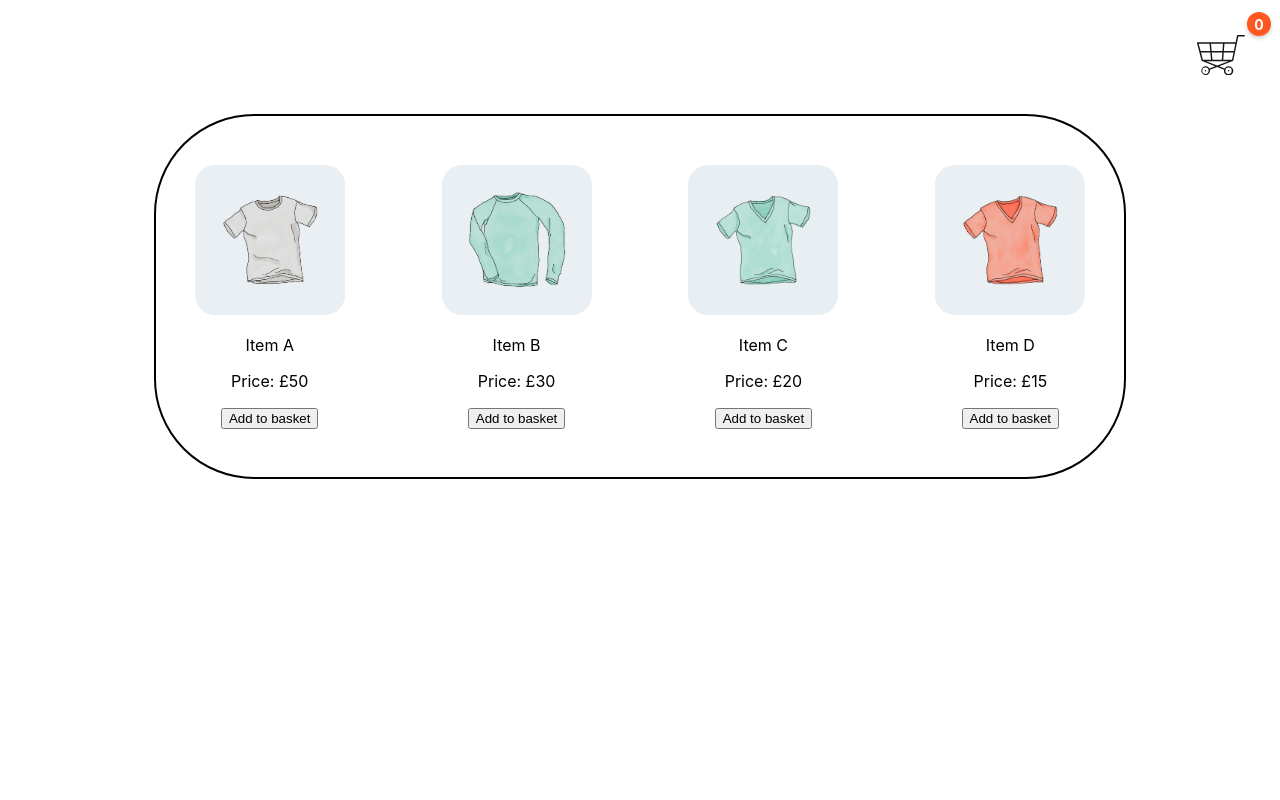
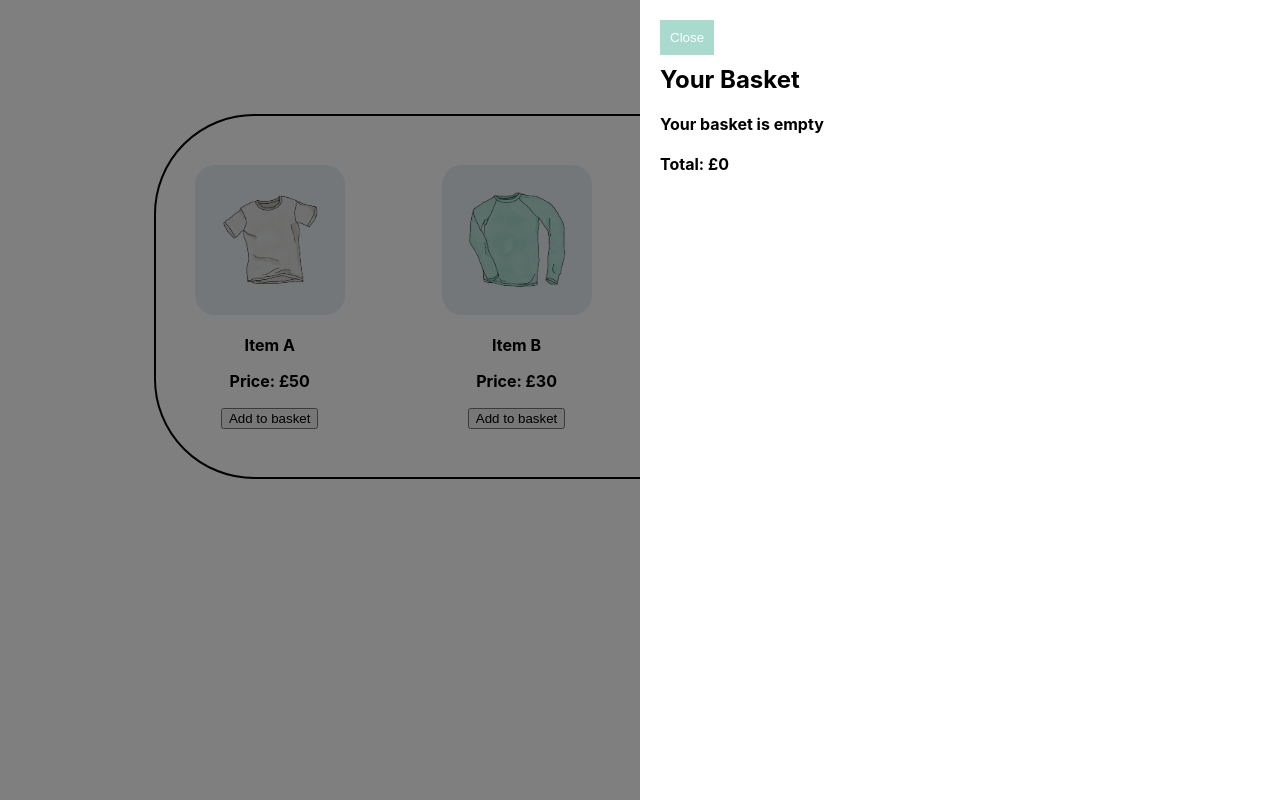
Before and after one commit to dijisolanke/cart, a React (Create React App) app: page / in a window 1280 px wide. Both pictures are taken after a click on the button 1221 px from the left and 57 px from the top of the page. Built offline with nearby package versions, Linux system fonts and the light colour scheme.

Commit message:
wip. overlay component added and cart logic close to complete

```diff
--- a/src/App.tsx
+++ b/src/App.tsx
@@ -2,6 +2,7 @@ import { useState, useEffect } from "react";
 import "./App.css";
 import Cart from "./Components/Cart";
 import ShoppingItems from "./Components/ShoppingItems";
+import BasketOverlay from "./Components/BasketOverlay";
 import { Item } from "../src/Components/ShoppingItems/types";
 
 function App() {
@@ -15,14 +16,28 @@ function App() {
     return savedCart ? JSON.parse(savedCart) : [];
   });
 
+  const [isOverlayVisible, setIsOverlayVisible] = useState(false);
+
   useEffect(() => {
     localStorage.setItem("itemCount", JSON.stringify(count));
     localStorage.setItem("cartItems", JSON.stringify(cart));
   }, [count, cart]);
 
+  const toggleOverlay = () => {
+    setIsOverlayVisible(!isOverlayVisible);
+  };
+
   return (
     <>
-      <Cart itemCount={count} />
+      <Cart
+        itemCount={count}
+        toggleOverlay={toggleOverlay} // Passing the toggle function to Cart
+      />
+      <BasketOverlay
+        cart={cart}
+        isVisible={isOverlayVisible}
+        onClose={toggleOverlay} // Passing the function to close the overlay
+      />
       <ShoppingItems
         countValue={count}
         setCountValue={setCount}
@@ -34,3 +49,40 @@ function App() {
 }
 
 export default App;
+
+// import { useState, useEffect } from "react";
+// import "./App.css";
+// import Cart from "./Components/Cart";
+// import ShoppingItems from "./Components/ShoppingItems";
+// import { Item } from "../src/Components/ShoppingItems/types";
+
+// function App() {
+//   const [count, setCount] = useState<number>(() => {
+//     const savedCount = localStorage.getItem("itemCount");
+//     return savedCount ? JSON.parse(savedCount) : 0;
+//   });
+
+//   const [cart, setCart] = useState<Item[]>(() => {
+//     const savedCart = localStorage.getItem("cartItems");
+//     return savedCart ? JSON.parse(savedCart) : [];
+//   });
+
+//   useEffect(() => {
+//     localStorage.setItem("itemCount", JSON.stringify(count));
+//     localStorage.setItem("cartItems", JSON.stringify(cart));
+//   }, [count, cart]);
+
+//   return (
+//     <>
+//       <Cart itemCount={count} />
+//       <ShoppingItems
+//         countValue={count}
+//         setCountValue={setCount}
+//         cart={cart}
+//         setCart={setCart}
+//       />
+//     </>
+//   );
+// }
+
+// export default App;
--- /dev/null
+++ b/src/Components/BasketOverlay/index.tsx
@@ -0,0 +1,39 @@
+import React from "react";
+import "./styles.css";
+import { Item } from "../ShoppingItems/types";
+
+interface BasketOverlayProps {
+  cart: Item[];
+  isVisible: boolean;
+  onClose: () => void;
+}
+
+const BasketOverlay = ({ cart, isVisible, onClose }: BasketOverlayProps) => {
+  return (
+    <div className={`overlay ${isVisible ? "show" : ""}`}>
+      <div className="overlay-content">
+        <button className="close-btn" onClick={onClose}>
+          Close
+        </button>
+        <h2>Your Basket</h2>
+        {cart.length === 0 ? (
+          <p>Your basket is empty</p>
+        ) : (
+          <ul>
+            {cart.map((item, index) => (
+              <li key={index}>
+                <img src={item.url} alt={`Image of item ${item.id}`} />
+                <p>
+                  {item.name} - £{item.price}
+                </p>
+              </li>
+            ))}
+          </ul>
+        )}
+        <p>Total: £{cart.reduce((total, item) => total + item.price, 0)}</p>
+      </div>
+    </div>
+  );
+};
+
+export default BasketOverlay;
--- /dev/null
+++ b/src/Components/BasketOverlay/styles.css
@@ -0,0 +1,70 @@
+.overlay {
+  position: fixed;
+  top: 0;
+  right: -50%;
+  width: 50%;
+  height: 100%;
+  background-color: rgba(0, 0, 0, 0.5);
+  opacity: 0;
+  transform: translateX(100%);
+  transition: right 0.3s ease-in-out, opacity 0.3s ease-in-out;
+  padding: 0 0 20px 100%;
+}
+.overlay.show {
+  right: 0; /* Slide in */
+  opacity: 1; /* Fade in */
+  transform: translateX(0);
+}
+
+.overlay-content {
+  background-color: #fff;
+  padding: 20px;
+  width: 100%;
+  height: 100%;
+  overflow-y: auto;
+}
+
+.close-btn {
+  background-color: #a8dacd;
+  color: white;
+  border: none;
+  padding: 10px;
+  cursor: pointer;
+  margin-bottom: 10px;
+}
+
+ul {
+  list-style-type: none;
+  padding: 0;
+  margin: 0;
+  display: flex;
+  flex-wrap: wrap;
+  gap: 20px;
+}
+
+li {
+  display: flex;
+  align-items: center;
+}
+
+li img {
+  width: 50px;
+  height: 50px;
+  margin-right: 10px;
+}
+
+li p {
+  margin: 0;
+}
+
+h2 {
+  margin-top: 0;
+}
+
+p {
+  font-weight: bold;
+}
+
+.overlay-content p {
+  margin-top: 20px;
+}
--- a/src/Components/Cart/index.tsx
+++ b/src/Components/Cart/index.tsx
@@ -3,16 +3,19 @@ import "./styles.css";
 
 interface CartProps {
   itemCount: number;
+  toggleOverlay: () => void; // Receive the toggle function as a prop
 }
 
-const CartComponent = ({ itemCount }: CartProps) => {
+const CartComponent = ({ itemCount, toggleOverlay }: CartProps) => {
   return (
     <div className="container">
       {/* Circle with the number */}
       <div className="cartCounter">{itemCount}</div>
 
       {/* Cart SVG */}
-      <button className="cart">
+      <button className="cart" onClick={toggleOverlay}>
+        {" "}
+        {/* Use toggle function */}
         <svg xmlns="http://www.w3.org/2000/svg" width="47.998" height="40.34">
           <g fill="#1a171b">
             <path d="M47.273 0h-6.544a.728.728 0 0 0-.712.58L38.63 7.219H.727a.727.727 0 0 0-.7.912l4.6 17.5c.006.021.019.037.026.059a.792.792 0 0 0 .042.094.747.747 0 0 0 .092.135.831.831 0 0 0 .065.068.626.626 0 0 0 .167.107.285.285 0 0 0 .045.029l13.106 5.145-5.754 2.184a4.382 4.382 0 1 0 .535 1.353l7.234-2.746 6.866 2.7A4.684 4.684 0 1 0 27.6 33.4l-5.39-2.113 13.613-5.164c.013-.006.021-.016.033-.021a.712.712 0 0 0 .188-.119.625.625 0 0 0 .063-.072.654.654 0 0 0 .095-.135.58.58 0 0 0 .04-.1.73.73 0 0 0 .033-.084l5.042-24.137h5.953a.728.728 0 0 0 0-1.455zM8.443 38.885a3.151 3.151 0 1 1 3.152-3.15 3.155 3.155 0 0 1-3.152 3.15zm23.1-6.3a3.151 3.151 0 1 1-3.143 3.149 3.155 3.155 0 0 1 3.148-3.152zM25.98 8.672l-.538 7.3H14.661l-.677-7.295zm-.645 8.75-.535 7.293h-9.328l-.672-7.293zM1.671 8.672h10.853l.677 7.3h-9.61zm2.3 8.75h9.362l.677 7.293H5.892zM20.2 30.5 9.175 26.17H31.6zm14.778-5.781h-8.722l.537-7.293h9.7zm1.822-8.752h-9.9l.537-7.295h10.889z" />
@@ -26,3 +29,32 @@ const CartComponent = ({ itemCount }: CartProps) => {
 };
 
 export default CartComponent;
+
+// import React from "react";
+// import "./styles.css";
+
+// interface CartProps {
+//   itemCount: number;
+// }
+
+// const CartComponent = ({ itemCount }: CartProps) => {
+//   return (
+//     <div className="container">
+//       {/* Circle with the number */}
+//       <div className="cartCounter">{itemCount}</div>
+
+//       {/* Cart SVG */}
+//       <button className="cart">
+//         <svg xmlns="http://www.w3.org/2000/svg" width="47.998" height="40.34">
+//           <g fill="#1a171b">
+//             <path d="M47.273 0h-6.544a.728.728 0 0 0-.712.58L38.63 7.219H.727a.727.727 0 0 0-.7.912l4.6 17.5c.006.021.019.037.026.059a.792.792 0 0 0 .042.094.747.747 0 0 0 .092.135.831.831 0 0 0 .065.068.626.626 0 0 0 .167.107.285.285 0 0 0 .045.029l13.106 5.145-5.754 2.184a4.382 4.382 0 1 0 .535 1.353l7.234-2.746 6.866 2.7A4.684 4.684 0 1 0 27.6 33.4l-5.39-2.113 13.613-5.164c.013-.006.021-.016.033-.021a.712.712 0 0 0 .188-.119.625.625 0 0 0 .063-.072.654.654 0 0 0 .095-.135.58.58 0 0 0 .04-.1.73.73 0 0 0 .033-.084l5.042-24.137h5.953a.728.728 0 0 0 0-1.455zM8.443 38.885a3.151 3.151 0 1 1 3.152-3.15 3.155 3.155 0 0 1-3.152 3.15zm23.1-6.3a3.151 3.151 0 1 1-3.143 3.149 3.155 3.155 0 0 1 3.148-3.152zM25.98 8.672l-.538 7.3H14.661l-.677-7.295zm-.645 8.75-.535 7.293h-9.328l-.672-7.293zM1.671 8.672h10.853l.677 7.3h-9.61zm2.3 8.75h9.362l.677 7.293H5.892zM20.2 30.5 9.175 26.17H31.6zm14.778-5.781h-8.722l.537-7.293h9.7zm1.822-8.752h-9.9l.537-7.295h10.889z" />
+//             <circle cx="8.443" cy="35.734" r=".728" />
+//             <circle cx="31.548" cy="35.734" r=".728" />
+//           </g>
+//         </svg>
+//       </button>
+//     </div>
+//   );
+// };
+
+// export default CartComponent;
```
